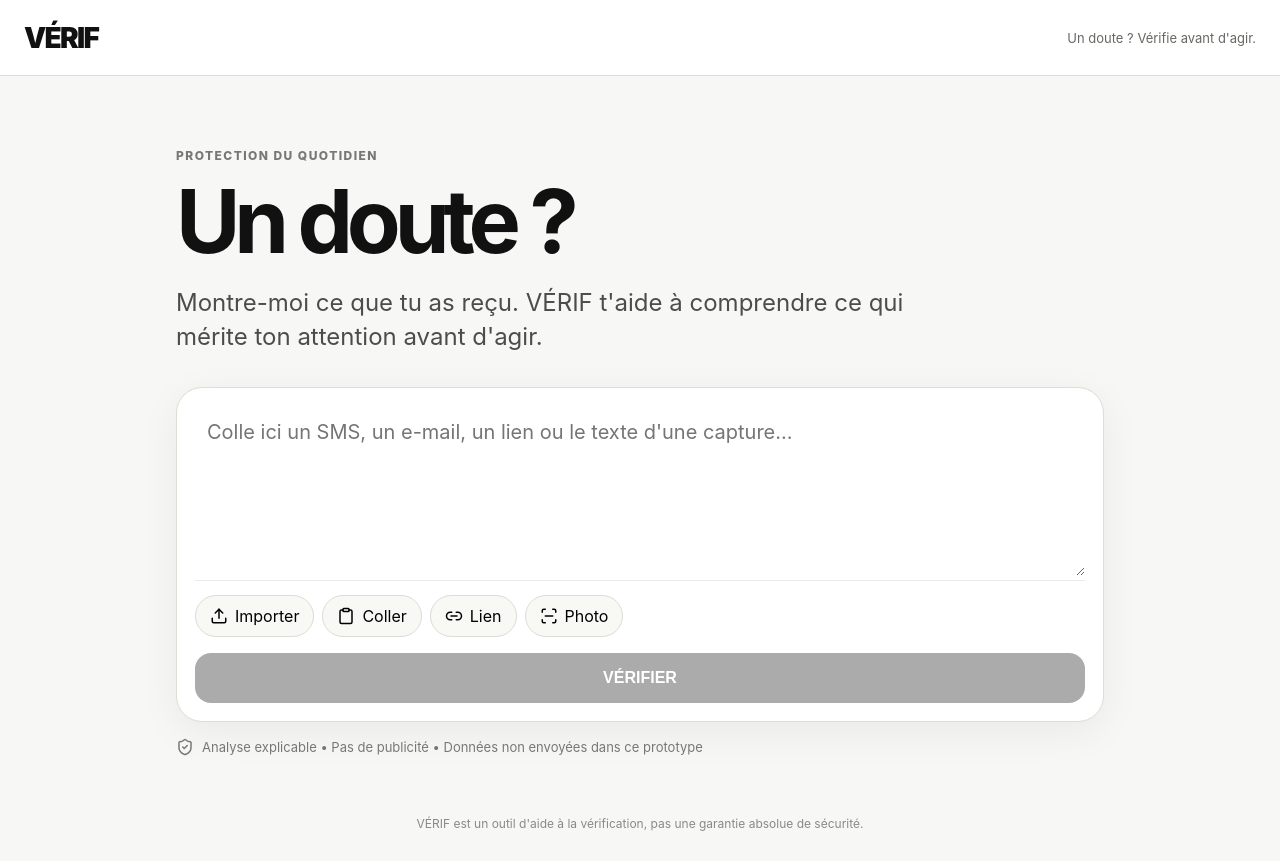
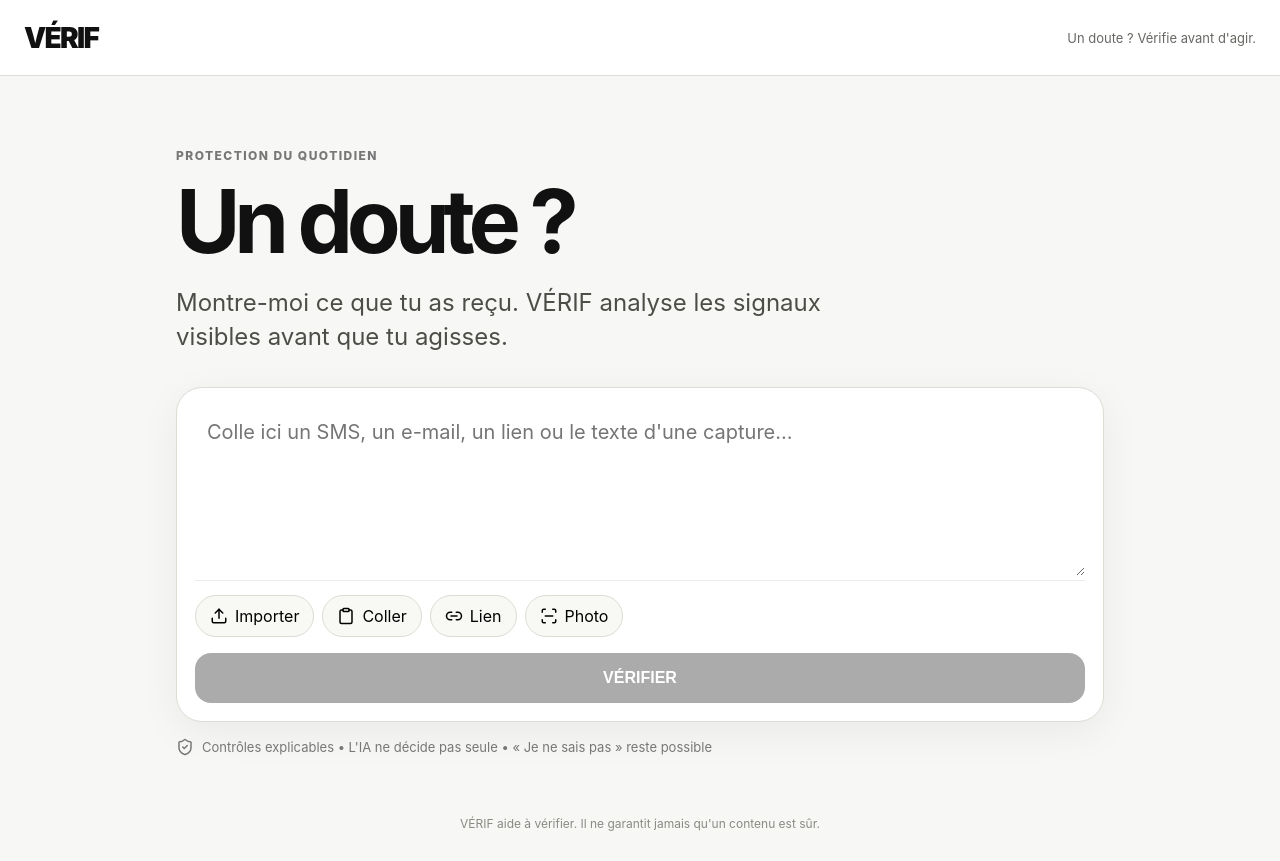
Before and after one commit to otokonosound/verif, a React (Vite) app: page / in a window 1280 px wide. Built offline with nearby package versions, Linux system fonts and the light colour scheme.

Commit message:
feat: connect frontend to VÉRIF analysis API with safe local fallback

```diff
--- a/src/App.tsx
+++ b/src/App.tsx
@@ -1,86 +1,24 @@
 import { useMemo, useRef, useState } from "react";
-import { AlertTriangle, CheckCircle2, ChevronLeft, Clipboard, Link2, Paperclip, ScanLine, ShieldAlert, ShieldCheck, Upload } from "lucide-react";
+import { AlertTriangle, CheckCircle2, ChevronLeft, Clipboard, Link2, Paperclip, ScanLine, ShieldAlert, ShieldCheck, Upload, LoaderCircle } from "lucide-react";
 import { analyzeText, type Analysis, type Verdict } from "./lib/analyze";
 
-const verdictMeta:Record<Verdict,{icon:any,label:string,className:string}> = {
-  ok:{icon:CheckCircle2,label:"OK",className:"ok"},
-  check:{icon:AlertTriangle,label:"À VÉRIFIER",className:"check"},
-  caution:{icon:ShieldAlert,label:"PRUDENCE",className:"caution"},
-  stop:{icon:ShieldAlert,label:"STOP",className:"stop"}
-};
+const verdictMeta:Record<Verdict,{icon:any;label:string;className:string}>={ok:{icon:CheckCircle2,label:"OK",className:"ok"},check:{icon:AlertTriangle,label:"À VÉRIFIER",className:"check"},caution:{icon:ShieldAlert,label:"PRUDENCE",className:"caution"},stop:{icon:ShieldAlert,label:"STOP",className:"stop"}};
+
+type ServerAnalysis=Analysis & { urls?:Array<{url:string;host:string|null;rootDomain:string|null;official:string|null;findings:string[]}>; engine?:string };
 
 export function App(){
-  const [input,setInput]=useState("");
-  const [analysis,setAnalysis]=useState<Analysis|null>(null);
-  const [history,setHistory]=useState<string[]>([]);
-  const fileRef=useRef<HTMLInputElement>(null);
-
-  const canVerify=input.trim().length>0;
-  const placeholder=useMemo(()=> "Colle ici un SMS, un e-mail, un lien ou le texte d'une capture…",[]);
-
-  function verify(value=input){
-    const clean=value.trim();
-    if(!clean) return;
-    const result=analyzeText(clean);
-    setInput(clean);
-    setAnalysis(result);
-    setHistory((h)=>[clean.slice(0,80),...h.filter(x=>x!==clean)].slice(0,10));
-  }
-
-  function onFile(file?:File){
-    if(!file) return;
-    const reader=new FileReader();
-    reader.onload=()=> {
-      const result=String(reader.result||"");
-      setInput(result.startsWith("data:")?"":result);
-      if(result && !result.startsWith("data:")) verify(result);
-    };
-    if(file.type.startsWith("text/")) reader.readAsText(file);
-    else {
-      setInput("");
-      setAnalysis({verdict:"check",title:"Image reçue",summary:"La V1 accepte l'image comme entrée, mais l'OCR réel sera branché dans le moteur V2.",reasons:["Le fichier a bien été reçu."],actions:["Dans la prochaine version, le texte de l'image sera extrait automatiquement."],confidence:"faible"});
-    }
-  }
-
-  const M=analysis?verdictMeta[analysis.verdict]:null;
-  const Icon=M?.icon;
-
-  return <div className="app">
-    <header className="topbar"><div className="brand">VÉRIF</div><span className="tagline">Un doute ? Vérifie avant d'agir.</span></header>
-
-    <main>
-      {!analysis ? <section className="hero">
-        <div className="eyebrow">PROTECTION DU QUOTIDIEN</div>
-        <h1>Un doute ?</h1>
-        <p>Montre-moi ce que tu as reçu. VÉRIF t'aide à comprendre ce qui mérite ton attention avant d'agir.</p>
-        <div className="card composer">
-          <textarea value={input} onChange={e=>setInput(e.target.value)} placeholder={placeholder} aria-label="Contenu à vérifier"/>
-          <div className="tools">
-            <button onClick={()=>fileRef.current?.click()} className="tool"><Upload size={18}/> Importer</button>
-            <button onClick={()=>navigator.clipboard?.readText().then(t=>setInput(t))} className="tool"><Clipboard size={18}/> Coller</button>
-            <button onClick={()=>setInput("https://")} className="tool"><Link2 size={18}/> Lien</button>
-            <button onClick={()=>fileRef.current?.click()} className="tool"><ScanLine size={18}/> Photo</button>
-            <input ref={fileRef} type="file" accept="image/*,text/plain,.txt" hidden onChange={e=>onFile(e.target.files?.[0])}/>
-          </div>
-          <button disabled={!canVerify} onClick={()=>verify()} className="primary">VÉRIFIER</button>
-        </div>
-        <div className="trust"><ShieldCheck size={18}/><span>Analyse explicable • Pas de publicité • Données non envoyées dans ce prototype</span></div>
-      </section> :
-      <section className="result">
-        <button className="back" onClick={()=>setAnalysis(null)}><ChevronLeft size={20}/> Nouvelle vérification</button>
-        <div className={`resultCard ${M.className}`}>
-          <div className="resultHead"><div className="stateIcon"><Icon size={30}/></div><div><div className="stateLabel">{M.label}</div><h2>{analysis.title}</h2><p>{analysis.summary}</p></div></div>
-          <div className="grid2">
-            <div className="panel"><h3>Pourquoi ?</h3><ul>{analysis.reasons.map((r,i)=><li key={i}>{r}</li>)}</ul></div>
-            <div className="panel"><h3>Que faire ?</h3><ul>{analysis.actions.map((r,i)=><li key={i}>{r}</li>)}</ul></div>
-          </div>
-          <div className="confidence">Niveau de confiance de l'analyse : <strong>{analysis.confidence}</strong></div>
-          {analysis.verdict!=="ok" && <button className="secondary">VÉRIFIER AUTREMENT</button>}
-        </div>
-        <div className="card inputAgain"><textarea value={input} onChange={e=>setInput(e.target.value)} /><button className="primary" onClick={()=>verify()}>REFAIRE</button></div>
-      </section>}
-      {history.length>0 && !analysis && <section className="history"><h3>Récentes</h3>{history.map((h,i)=><button key={i} onClick={()=>verify(h)}><Paperclip size={15}/>{h}</button>)}</section>}
-    </main>
-    <footer>VÉRIF est un outil d'aide à la vérification, pas une garantie absolue de sécurité.</footer>
-  </div>
+ const [input,setInput]=useState(""); const [analysis,setAnalysis]=useState<ServerAnalysis|null>(null); const [history,setHistory]=useState<string[]>([]); const [loading,setLoading]=useState(false); const fileRef=useRef<HTMLInputElement>(null);
+ const placeholder=useMemo(()=>"Colle ici un SMS, un e-mail, un lien ou le texte d'une capture…",[]);
+ async function verify(value=input){
+  const clean=value.trim(); if(!clean)return; setInput(clean); setLoading(true);
+  try{const r=await fetch((import.meta.env.VITE_API_URL||"")+"/api/analyze",{method:"POST",headers:{"content-type":"application/json"},body:JSON.stringify({text:clean})}); if(!r.ok)throw new Error(); setAnalysis(await r.json());}
+  catch{setAnalysis({...analyzeText(clean),engine:"local-fallback"});}
+  finally{setLoading(false);setHistory(h=>[clean.slice(0,80),...h.filter(x=>x!==clean)].slice(0,10));}
+ }
+ function onFile(file?:File){if(!file)return;const reader=new FileReader();reader.onload=()=>{const value=String(reader.result||"");if(file.type.startsWith("text/"))setInput(value);else setAnalysis({verdict:"check",title:"Image reçue",summary:"La photo est bien reçue. L'OCR automatique sera activé dans la prochaine brique du moteur.",reasons:["Le fichier image a été reçu."],actions:["Ne transmets pas d'information sensible avant vérification."],confidence:"faible",engine:"image-input"});}; if(file.type.startsWith("text/"))reader.readAsText(file); else reader.readAsDataURL(file);}
+ const M=analysis?verdictMeta[analysis.verdict]:null; const Icon=M?.icon;
+ return <div className="app"><header className="topbar"><div className="brand">VÉRIF</div><span className="tagline">Un doute ? Vérifie avant d'agir.</span></header><main>
+ {!analysis?<><section className="hero"><div className="eyebrow">PROTECTION DU QUOTIDIEN</div><h1>Un doute ?</h1><p>Montre-moi ce que tu as reçu. VÉRIF analyse les signaux visibles avant que tu agisses.</p><div className="card composer"><textarea value={input} onChange={e=>setInput(e.target.value)} placeholder={placeholder} aria-label="Contenu à vérifier"/><div className="tools"><button onClick={()=>fileRef.current?.click()} className="tool"><Upload size={18}/>Importer</button><button onClick={()=>navigator.clipboard?.readText().then(t=>setInput(t))} className="tool"><Clipboard size={18}/>Coller</button><button onClick={()=>setInput("https://")} className="tool"><Link2 size={18}/>Lien</button><button onClick={()=>fileRef.current?.click()} className="tool"><ScanLine size={18}/>Photo</button><input ref={fileRef} type="file" accept="image/*,text/plain,.txt" hidden onChange={e=>onFile(e.target.files?.[0])}/></div><button disabled={!input.trim()||loading} onClick={()=>verify()} className="primary">{loading?<><LoaderCircle className="spin" size={18}/> ANALYSE…</>:"VÉRIFIER"}</button></div><div className="trust"><ShieldCheck size={18}/><span>Contrôles explicables • L'IA ne décide pas seule • « Je ne sais pas » reste possible</span></div></section>{history.length>0&&<section className="history"><h3>Récentes</h3>{history.map((h,i)=><button key={i} onClick={()=>verify(h)}><Paperclip size={15}/>{h}</button>)}</section>}</>:
+ <section className="result"><button className="back" onClick={()=>setAnalysis(null)}><ChevronLeft size={20}/>Nouvelle vérification</button><div className={`resultCard ${M.className}`}><div className="resultHead"><div className="stateIcon"><Icon size={30}/></div><div><div className="stateLabel">{M.label}</div><h2>{analysis.title}</h2><p>{analysis.summary}</p></div></div><div className="grid2"><div className="panel"><h3>Pourquoi ?</h3><ul>{analysis.reasons.map((r,i)=><li key={i}>{r}</li>)}</ul></div><div className="panel"><h3>Que faire ?</h3><ul>{analysis.actions.map((r,i)=><li key={i}>{r}</li>)}</ul></div></div>{analysis.urls?.length>0&&<div className="panel links"><h3>Liens détectés</h3>{analysis.urls.map((u,i)=><div key={i}><b>{u.host||"Lien invalide"}</b>{u.official&&<span> · domaine officiel reconnu : {u.official}</span>}{u.findings.map((f,j)=><div key={j}>{f}</div>)}</div>)}</div>}<div className="confidence">Confiance : <strong>{analysis.confidence}</strong> · moteur : <strong>{analysis.engine||"local"}</strong></div>{analysis.verdict!=="ok"&&<button className="secondary">VÉRIFIER AUTREMENT</button>}</div><div className="card inputAgain"><textarea value={input} onChange={e=>setInput(e.target.value)}/><button className="primary" onClick={()=>verify()} disabled={loading}>REFAIRE</button></div></section>}
+ </main><footer>VÉRIF aide à vérifier. Il ne garantit jamais qu'un contenu est sûr.</footer></div>;
 }
```
